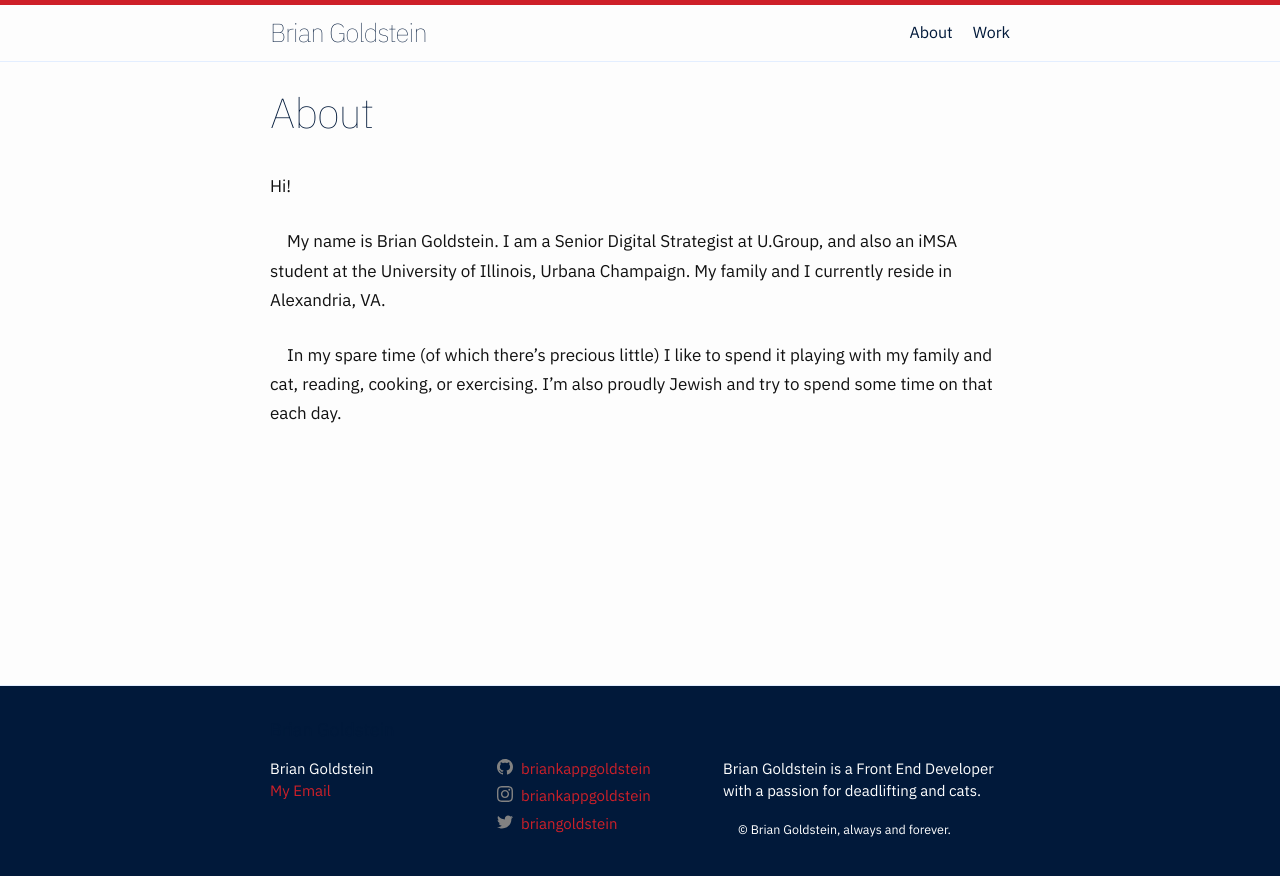
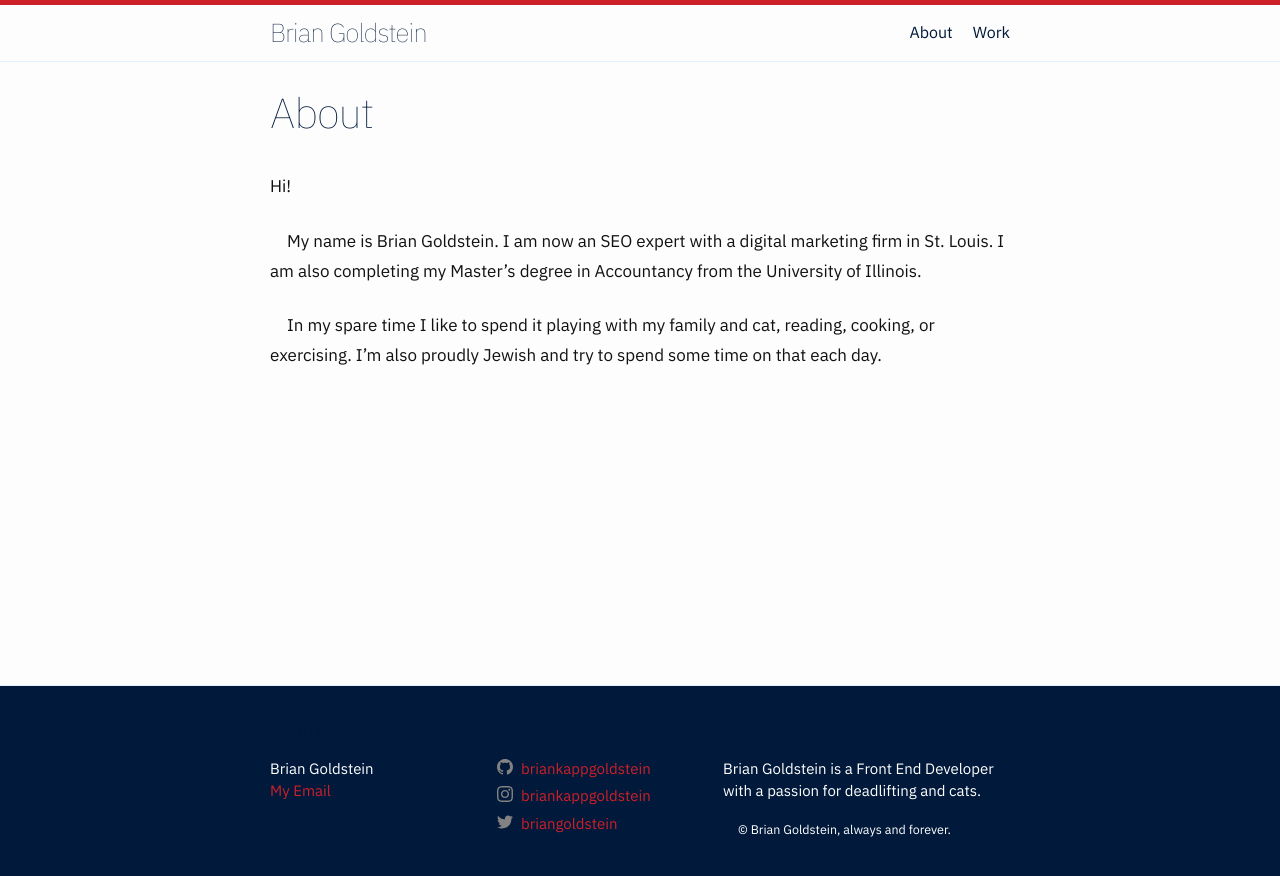
Before and after one commit to briankappgoldstein/new-site, a Jekyll site: the page built from about.md, in a window 1280 px wide. Shown: the top 876 px of the page. Built offline with Jekyll 4.4.1, drawn with Linux system fonts in a browser that asks for light colours.

```diff
--- a/about.md
+++ b/about.md
@@ -6,6 +6,6 @@ permalink: "/about/"
 
 Hi!
 
-My name is Brian Goldstein. I am a Senior Digital Strategist at U.Group, and also an iMSA student at the University of Illinois, Urbana Champaign. My family and I currently reside in Alexandria, VA.
+My name is Brian Goldstein. I am now an SEO expert with a digital marketing firm in St. Louis. I am also completing my Master's degree in Accountancy from the University of Illinois.
 
-In my spare time (of which there's precious little) I like to spend it playing with my family and cat, reading, cooking, or exercising. I'm also proudly Jewish and try to spend some time on that each day.
+In my spare time I like to spend it playing with my family and cat, reading, cooking, or exercising. I'm also proudly Jewish and try to spend some time on that each day.
```
Also changed, not shown: _posts/2020-01-29-judaism.md (added, +11 -0 lines), _posts/2021-06-01-what-a-year-plus-it-has-been.md (added, +38 -0 lines), 3 other files.
